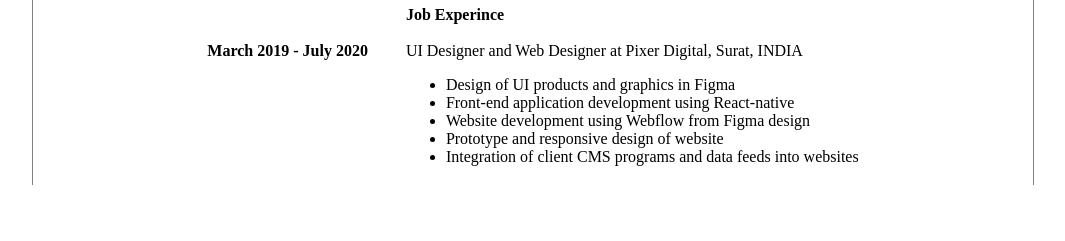
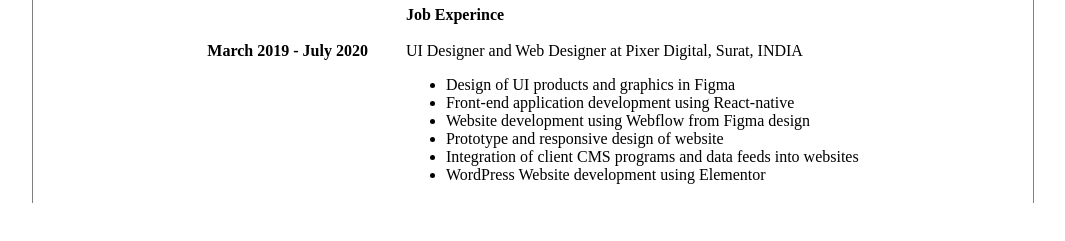
Before and after one commit to hardika-spec-610/Presentation-task, a plain HTML site: page index.html in a window 1280 px wide. Shown: the part 399-640 px from the top of the page, without its empty margins (107-1172 px from the left). Drawn offline with Linux system fonts and the light colour scheme.

Commit message:
change exp

```diff
--- a/index.html
+++ b/index.html
@@ -99,6 +99,7 @@
                 <li>Prototype and responsive design of website</li>
                 <li>Integration of client CMS programs and data feeds into
                     websites</li>
+                <li>WordPress Website development using Elementor</li>
             </ul></td>
         </tr>
       </table>
```
